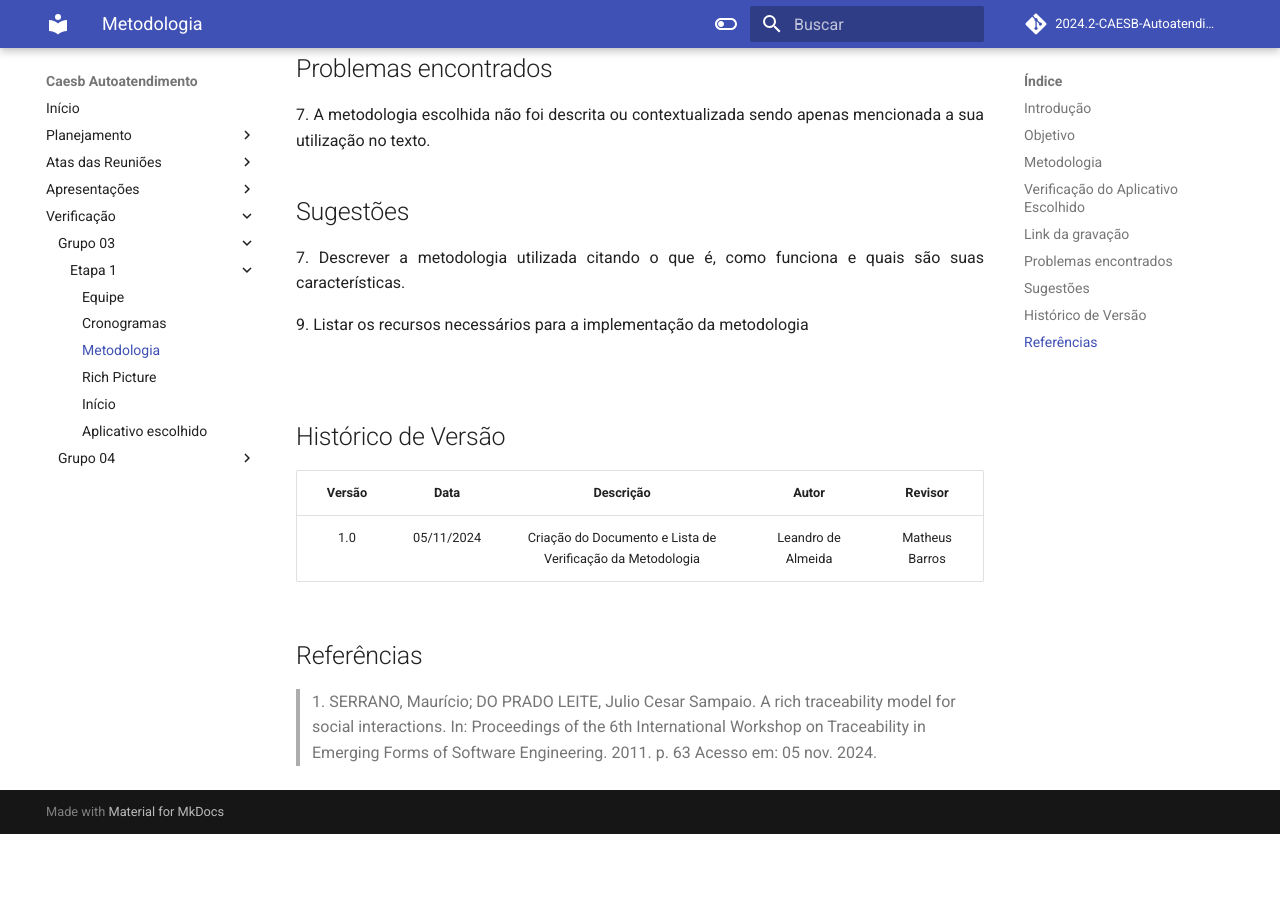
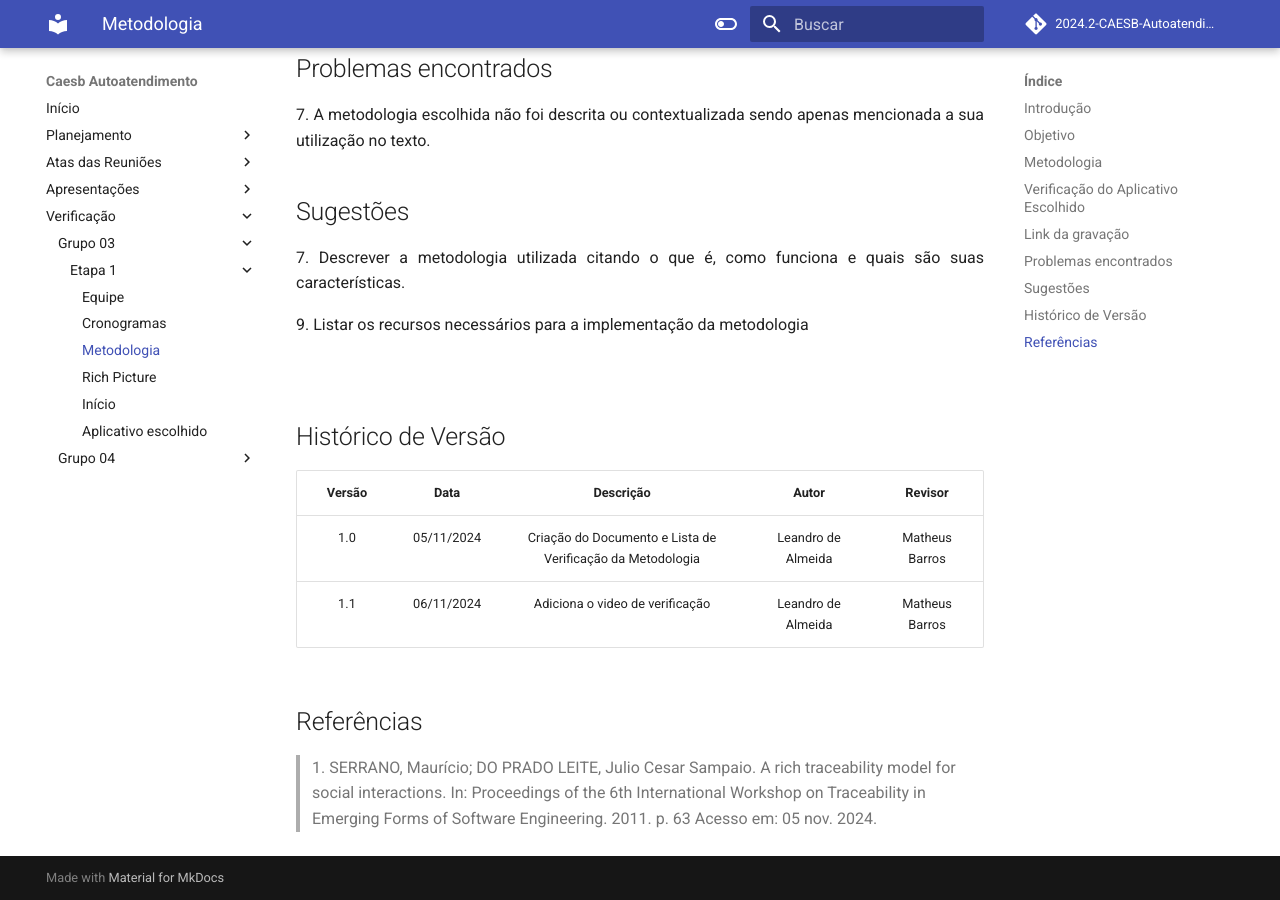
Before and after one commit to Requisitos-de-Software/2024.2-CAESB-Autoatendimento, an MkDocs documentation site: the page built from docs/planejamento/verificacao/metodologia.md, in a window 1280 px wide and 900 px high, scrolled down 2240 px. Built offline with MkDocs 1.6.1 and Material for MkDocs 9.7.7, drawn with Linux system fonts in a browser that asks for light colours; comment, search, counter and statistics services are not loaded; before the commit the page ends 3074 px from its top, so only the background shows below that.

Commit message:
arruma historico

```diff
--- a/docs/planejamento/verificacao/metodologia.md
+++ b/docs/planejamento/verificacao/metodologia.md
@@ -63,6 +63,7 @@ Pode ser vista no [YouTube](https://youtu.be/QUgt46e-qe0).</p>
 | Versão |    Data    |      Descrição       |  Autor  | Revisor |
 | :----: | :--------: | :------------------: | :-----: | :-----: |
 |  1.0  | 05/11/2024 | Criação do Documento e Lista de Verificação da Metodologia | Leandro de Almeida | Matheus Barros|
+|  1.1  | 06/11/2024 | Adiciona o video de verificação | Leandro de Almeida | Matheus Barros|
 
 
 
```
